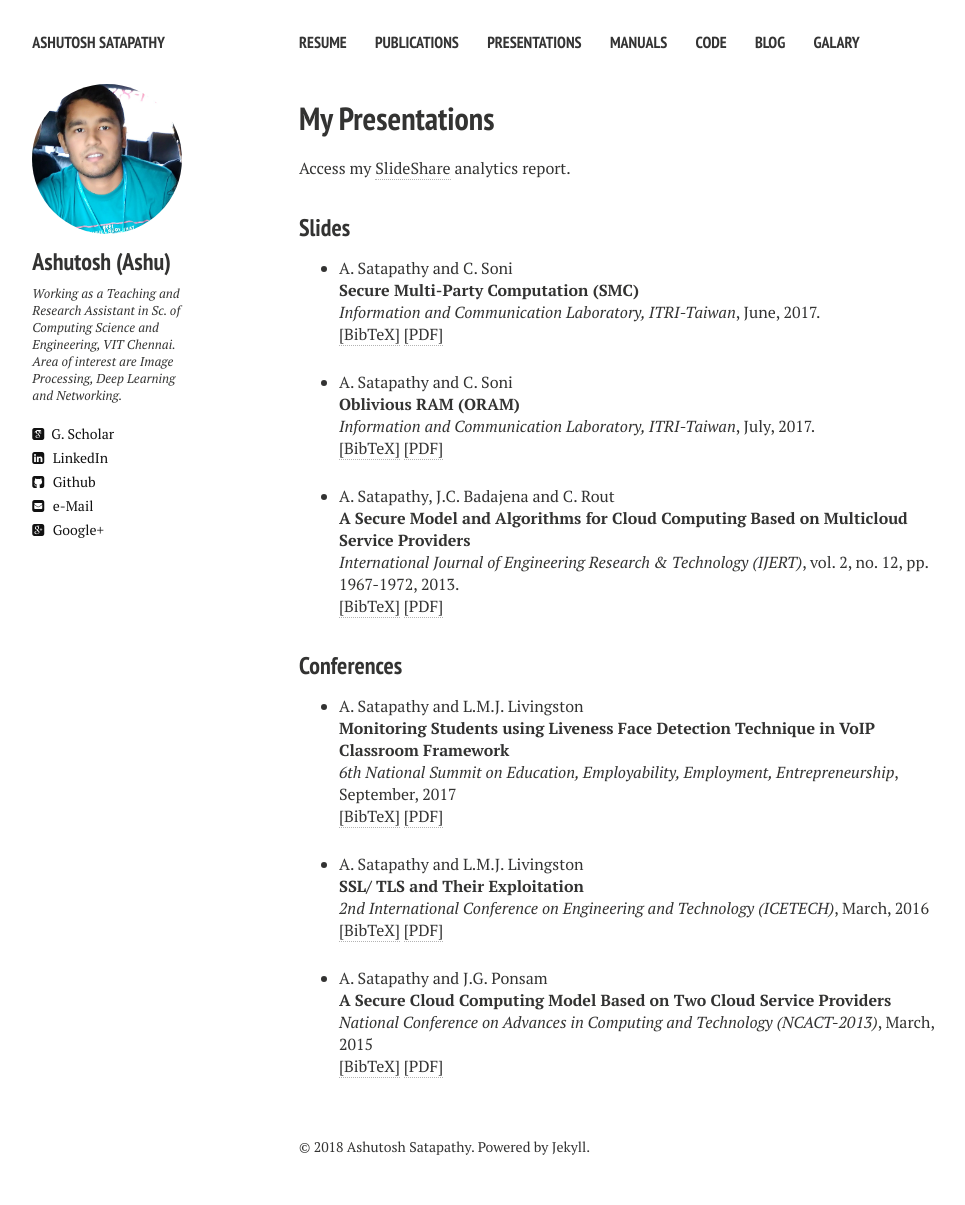
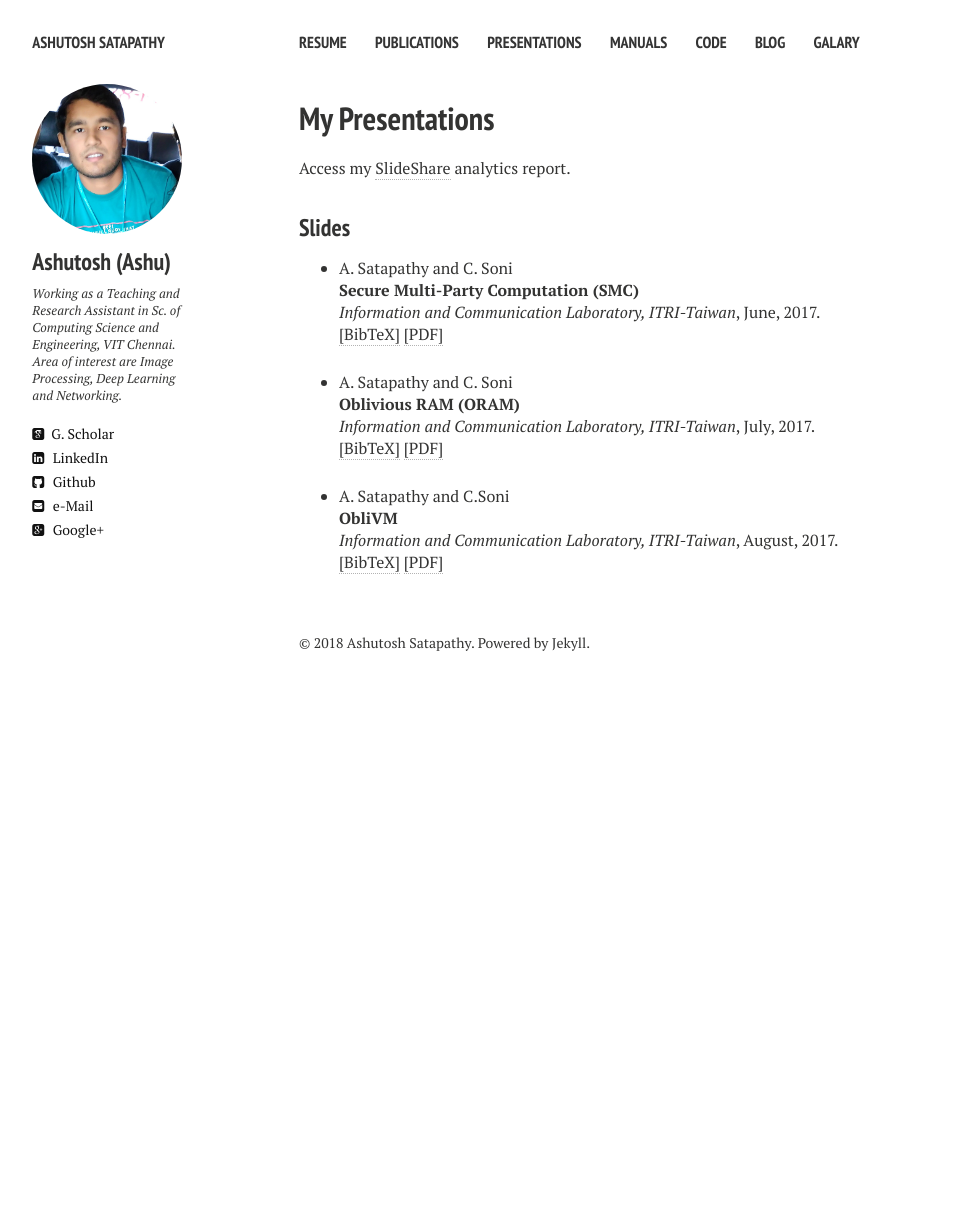
Before and after one commit to ashutoshsatapathy1990/ashutoshsatapathy1990.github.io, a Jekyll site: the page built from presentations.md, in a window 1280 px wide. Shown: the whole page, without its empty margins (21-986 px from the left). Built offline with Jekyll 4.4.1, drawn with Linux system fonts in a browser that asks for light colours; nearby versions of some CDN libraries; after the commit the page ends 900 px from its top, so only the background shows below that.

Commit message:
Update presentations.html

```diff
--- a/_layouts/presentations.html
+++ b/_layouts/presentations.html
@@ -135,109 +135,31 @@ year = {2017}
 </li>
 
 
-<!-- Item: ashutosh2013 -->
+<!-- Item: ashutosh2017pa -->
 <li ><p>
-A. Satapathy, J.C. Badajena and C. Rout
-<br><b>A Secure Model and Algorithms for Cloud Computing Based on Multicloud Service Providers</b><br>
-<i>International Journal of Engineering Research & Technology (IJERT)</i>,
-vol. 2,
-no. 12,
-pp. 1967-1972,
-2013.
+A. Satapathy and C.Soni
+<br><b>ObliVM</b><br>
+<i>Information and Communication Laboratory, ITRI-Taiwan</i>,
+August,
+2017.
 
 <br />
-<a href="javascript:toggleBibtex('ashutosh2013')">[BibTeX]</a>
+<a href="javascript:toggleBibtex('ashutosh2017pa')">[BibTeX]</a>
 <a href="http://ieeexplore.ieee.org/xpl/articleDetails.jsp?arnumber=7274729" target="_blank">[PDF]</a>
 </p>
-<div id="ashutosh2013" class="bibtex noshow">
+<div id="bib_ashutosh2017pa" class="bibtex noshow">
 <pre>
-@article{ashutosh2013,
-  author = {A. Satapathy, J.C. Badajena and C. Rout},
-  title = {A Secure Model and Algorithms for Cloud Computing Based on Multicloud Service Providers},
-  journal = {International Journal of Engineering Research & Technology (IJERT)},
-  year = {2013},
-  volume = {2},
-  number = {12},
-  pages = {1967--1972}
+@unpublished{ashutosh2017pa,
+author = {A. Satapathy and C. Soni},
+title= {ObliVM},
+note= {Information and Communication Laboratory, ITRI-Taiwan},
+month = {July},
+year = {2017}
 }
 </pre>
 </div>
 </li>
       </ul  >
-
-<h3 style="margin-bottom:0px;padding-top:10px;">Conferences</h3>
-<ul class="biblist">
-
-<!-- Item: ashutosh2017ca -->
-<li ><p>
-A. Satapathy and L.M.J. Livingston
-<br><b>Monitoring Students using Liveness Face Detection Technique in VoIP Classroom Framework</b><br>
-<i>6th National Summit on Education, Employability, Employment, Entrepreneurship</i>,
-September,
-2017
-<br />
-<a href="javascript:toggleBibtex('ashutosh2017ca')">[BibTeX]</a>
-<a href=# target="_blank">[PDF]</a>
-</p>
-<div id="bib_ashutosh2017ca" class="bibtex noshow">
-<pre>
-@unpublished{ashutosh2017ca,
-author = {A. Satapathy and L.M.J. Livingston},
-title= {Monitoring Students using Liveness Face Detection Technique in VoIP Classroom Framework},
-note= {6th National Summit on Education, Employability, Employment, Entrepreneurship},
-month = {September},
-year = {2017}
-}
-</pre></div>
-
-</li>
-
-<!-- Item: ashutosh2016ca -->
-<li ><p>
-A. Satapathy and L.M.J. Livingston
-<br><b>SSL/ TLS and Their Exploitation</b><br>
-<i>2nd International Conference on Engineering and Technology (ICETECH)</i>,
-March,
-2016
-<br />
-<a href="javascript:toggleBibtex('ashutosh2016ca')">[BibTeX]</a>
-<a href="https://www.dropbox.com/s/y84i7urmi7cih16/ICETECH16.pdf?dl=0" target="_blank">[PDF]</a>
-</p>
-<div id="bib_ashutosh2016ca" class="bibtex noshow">
-<pre>
-@patent{ashutosh2016ca,
-  author = {A. Satapathy and L.M.J. Livingston},
-  title = {SSL/ TLS and their exploitation},
-  note = {2nd International Conference on Engineering and Technology (ICETECH)}
-  month = {March}
-  year = {2016}
-}
-</pre></div>
-</li>
-
-<!-- Item: ashutosh2013 -->
-<li ><p>
-A. Satapathy and J.G. Ponsam
-<br><b>A Secure Cloud Computing Model Based on Two Cloud Service Providers</b><br>
-<i>National Conference on Advances in Computing and Technology (NCACT-2013)</i>,
-March,
-2015
-<br />
-<a href="javascript:toggleBibtex('ashutosh2013')">[BibTeX]</a>
-<a href="https://www.dropbox.com/s/x3ydezy4sc7hnd7/multi-cloud-conf.pdf?dl=0" target="_blank">[PDF]</a>
-</p>
-<div id="bib_ashutosh2013" class="bibtex noshow">
-<pre>
-@patent{ashutosh2013,
-  author = {A. Satapathy and J.G. Ponsam},
-  title = {A Secure Cloud Computing Model Based on Two Cloud Service Providers},
-  note = {National Conference on Advances in Computing and Technology (NCACT-2013)},
-  month = {March},
-  year = {2013}
-}
-</pre></div>
-</li>
-</ul>
 
     </div><!-- /.article-wrap -->
     {% if site.disqus_shortname and page.comments %}
```
